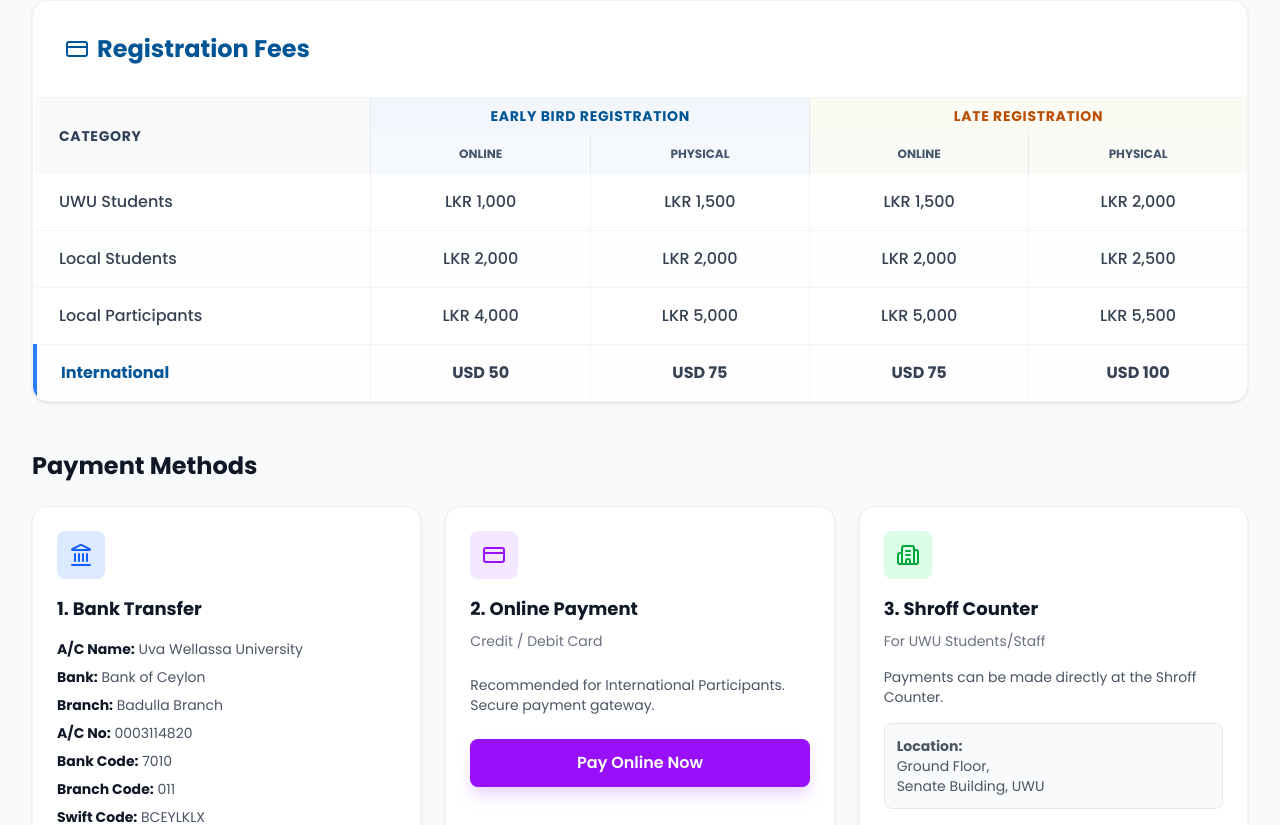
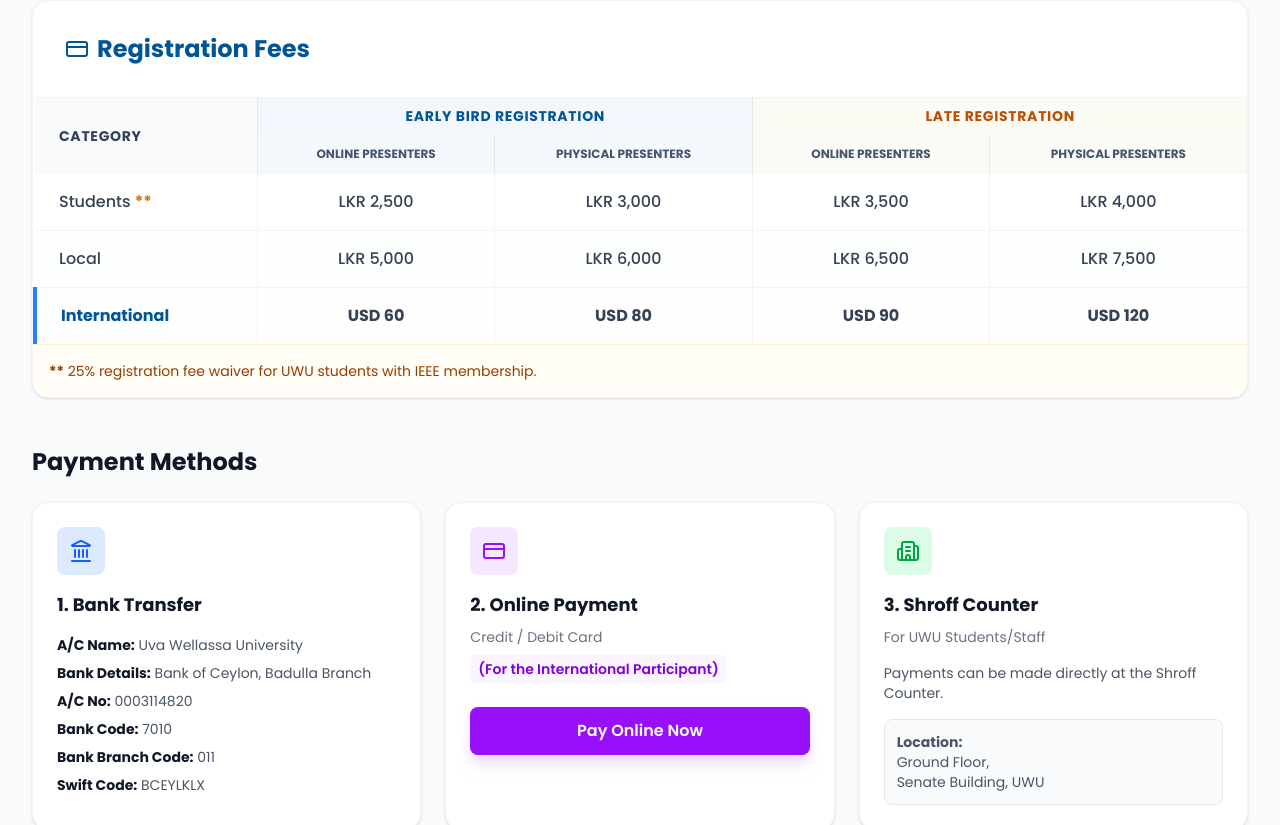
Before and after one commit to geeganage-yeran/Impetus_2026, a React (Vite) app: page /registration in a window 1280 px wide. Shown: the part 460-1285 px from the top of the page. Built offline with nearby package versions, Linux system fonts and the light colour scheme.

Commit message:
Update Registration component for improved clarity and consistency; modify registration details, fees, and payment instructions

```diff
--- a/src/pages/Registration.jsx
+++ b/src/pages/Registration.jsx
@@ -7,8 +7,8 @@ import {
   AlertCircle,
   MousePointerClick,
   PackageCheck,
-  Monitor,   // Added missing import
-  Users      // Added missing import
+  Monitor,
+  Users
 } from 'lucide-react';
 
 export default function Registration() {
@@ -35,7 +35,7 @@ export default function Registration() {
             <h3 className="text-lg font-bold text-amber-900 mb-1">Important Notice for Authors</h3>
             <p className="text-amber-800 leading-relaxed">
               Authors/Presenters must register for the conference on or before <span className="font-bold">May 30, 2026</span>.
-              The full paper will <span className="underline">not</span> be included in the proceedings if at least one author does not register by the deadline.
+              The full paper will <span className="underline">not</span> be included in the proceedings if at least one author does not register before the deadline.
             </p>
           </div>
         </div>
@@ -57,43 +57,41 @@ export default function Registration() {
                   <th colSpan="2" className="py-2 px-6 text-center bg-amber-50/50 text-amber-700">Late Registration</th>
                 </tr>
                 <tr className="bg-slate-50 text-slate-600 text-xs uppercase">
-                  <th className="py-3 px-6 text-center border-r border-gray-200 bg-blue-50/30">Online</th>
-                  <th className="py-3 px-6 text-center border-r border-gray-200 bg-blue-50/30">Physical</th>
-                  <th className="py-3 px-6 text-center border-r border-gray-200 bg-amber-50/30">Online</th>
-                  <th className="py-3 px-6 text-center bg-amber-50/30">Physical</th>
+                  <th className="py-3 px-6 text-center border-r border-gray-200 bg-blue-50/30">Online Presenters</th>
+                  <th className="py-3 px-6 text-center border-r border-gray-200 bg-blue-50/30">Physical Presenters</th>
+                  <th className="py-3 px-6 text-center border-r border-gray-200 bg-amber-50/30">Online Presenters</th>
+                  <th className="py-3 px-6 text-center bg-amber-50/30">Physical Presenters</th>
                 </tr>
               </thead>
               <tbody className="divide-y divide-gray-100 text-gray-700 font-medium">
                 <tr className="hover:bg-gray-50 transition-colors">
-                  <td className="py-4 px-6 border-r border-gray-100">UWU Students</td>
-                  <td className="py-4 px-6 text-center border-r border-gray-100">LKR 1,000</td>
-                  <td className="py-4 px-6 text-center border-r border-gray-100">LKR 1,500</td>
-                  <td className="py-4 px-6 text-center border-r border-gray-100">LKR 1,500</td>
-                  <td className="py-4 px-6 text-center">LKR 2,000</td>
+                  <td className="py-4 px-6 border-r border-gray-100">
+                    Students <span className="text-amber-600 font-bold">**</span>
+                  </td>
+                  <td className="py-4 px-6 text-center border-r border-gray-100">LKR 2,500</td>
+                  <td className="py-4 px-6 text-center border-r border-gray-100">LKR 3,000</td>
+                  <td className="py-4 px-6 text-center border-r border-gray-100">LKR 3,500</td>
+                  <td className="py-4 px-6 text-center">LKR 4,000</td>
                 </tr>
                 <tr className="hover:bg-gray-50 transition-colors bg-slate-50/30">
-                  <td className="py-4 px-6 border-r border-gray-100">Local Students</td>
-                  <td className="py-4 px-6 text-center border-r border-gray-100">LKR 2,000</td>
-                  <td className="py-4 px-6 text-center border-r border-gray-100">LKR 2,000</td>
-                  <td className="py-4 px-6 text-center border-r border-gray-100">LKR 2,000</td>
-                  <td className="py-4 px-6 text-center">LKR 2,500</td>
-                </tr>
-                <tr className="hover:bg-gray-50 transition-colors">
-                  <td className="py-4 px-6 border-r border-gray-100">Local Participants</td>
-                  <td className="py-4 px-6 text-center border-r border-gray-100">LKR 4,000</td>
+                  <td className="py-4 px-6 border-r border-gray-100">Local</td>
                   <td className="py-4 px-6 text-center border-r border-gray-100">LKR 5,000</td>
-                  <td className="py-4 px-6 text-center border-r border-gray-100">LKR 5,000</td>
-                  <td className="py-4 px-6 text-center">LKR 5,500</td>
+                  <td className="py-4 px-6 text-center border-r border-gray-100">LKR 6,000</td>
+                  <td className="py-4 px-6 text-center border-r border-gray-100">LKR 6,500</td>
+                  <td className="py-4 px-6 text-center">LKR 7,500</td>
                 </tr>
                 <tr className="hover:bg-gray-50 transition-colors bg-blue-50/10 border-l-4 border-l-blue-500">
                   <td className="py-4 px-6 border-r border-gray-100 font-bold text-[#005596]">International</td>
-                  <td className="py-4 px-6 text-center border-r border-gray-100 font-bold">USD 50</td>
-                  <td className="py-4 px-6 text-center border-r border-gray-100 font-bold">USD 75</td>
-                  <td className="py-4 px-6 text-center border-r border-gray-100 font-bold">USD 75</td>
-                  <td className="py-4 px-6 text-center font-bold">USD 100</td>
+                  <td className="py-4 px-6 text-center border-r border-gray-100 font-bold">USD 60</td>
+                  <td className="py-4 px-6 text-center border-r border-gray-100 font-bold">USD 80</td>
+                  <td className="py-4 px-6 text-center border-r border-gray-100 font-bold">USD 90</td>
+                  <td className="py-4 px-6 text-center font-bold">USD 120</td>
                 </tr>
               </tbody>
             </table>
+          </div>
+          <div className="p-4 bg-amber-50/50 text-sm text-amber-800 border-t border-amber-100">
+            <span className="font-bold">**</span> 25% registration fee waiver for UWU students with IEEE membership.
           </div>
         </section>
 
@@ -110,11 +108,10 @@ export default function Registration() {
               <h3 className="text-lg font-bold text-gray-900 mb-4">1. Bank Transfer</h3>
               <ul className="space-y-2 text-sm text-gray-600">
                 <li><strong className="text-gray-900">A/C Name:</strong> Uva Wellassa University</li>
-                <li><strong className="text-gray-900">Bank:</strong> Bank of Ceylon</li>
-                <li><strong className="text-gray-900">Branch:</strong> Badulla Branch</li>
+                <li><strong className="text-gray-900">Bank Details:</strong> Bank of Ceylon, Badulla Branch</li>
                 <li><strong className="text-gray-900">A/C No:</strong> 0003114820</li>
                 <li><strong className="text-gray-900">Bank Code:</strong> 7010</li>
-                <li><strong className="text-gray-900">Branch Code:</strong> 011</li>
+                <li><strong className="text-gray-900">Bank Branch Code:</strong> 011</li>
                 <li><strong className="text-gray-900">Swift Code:</strong> BCEYLKLX</li>
               </ul>
             </div>
@@ -125,9 +122,9 @@ export default function Registration() {
                 <CreditCard className="w-6 h-6" />
               </div>
               <h3 className="text-lg font-bold text-gray-900 mb-2">2. Online Payment</h3>
-              <p className="text-sm text-gray-500 mb-6">Credit / Debit Card</p>
-              <p className="text-sm text-gray-600 mb-6">
-                Recommended for International Participants. Secure payment gateway.
+              <p className="text-sm text-gray-500 mb-2">Credit / Debit Card</p>
+              <p className="text-sm font-semibold text-purple-700 mb-6 bg-purple-50 inline-block px-2 py-1 rounded">
+                (For the International Participant)
               </p>
               <button className="w-full py-3 bg-purple-600 text-white rounded-lg font-semibold hover:bg-purple-700 transition-colors shadow-lg shadow-purple-200">
                 Pay Online Now
@@ -171,7 +168,7 @@ export default function Registration() {
                 </div>
                 <h3 className="text-lg font-bold text-gray-900 mb-2">Make Payment</h3>
                 <p className="text-gray-600 text-sm">
-                  Complete the payment using one of the methods listed above. Keep your receipt/slip ready.
+                  Make the payment using one of the methods listed above.
                 </p>
               </div>
 
@@ -182,7 +179,7 @@ export default function Registration() {
                 </div>
                 <h3 className="text-lg font-bold text-gray-900 mb-2">Fill Registration Form</h3>
                 <p className="text-gray-600 text-sm mb-4">
-                  Submit the online form with your payment receipt. Students must attach valid ID.
+                  Complete the online form by clicking "Register Now" below and submit it with the payment receipt. (Students: attach valid ID).
                 </p>
                 <a
                   href="#"
@@ -199,7 +196,7 @@ export default function Registration() {
                 </div>
                 <h3 className="text-lg font-bold text-gray-900 mb-2">CMT Upload</h3>
                 <p className="text-gray-600 text-sm">
-                  Upload Camera-Ready Paper, signed Author Declaration, and Payment Slip via CMT.
+                  Upload Camera-Ready Paper (final submission) via CMT, signed Author Declaration Form, and payment slip (online or physical).
                 </p>
               </div>
 
@@ -208,7 +205,7 @@ export default function Registration() {
 
           <div className="text-center mt-12">
             <button className="bg-[#005596] text-white px-10 py-4 rounded-full font-bold text-lg hover:bg-[#003b69] transition-all transform hover:scale-105 shadow-xl shadow-blue-900/20">
-              Go to Registration Form
+              Register Now
             </button>
           </div>
         </section>
```
